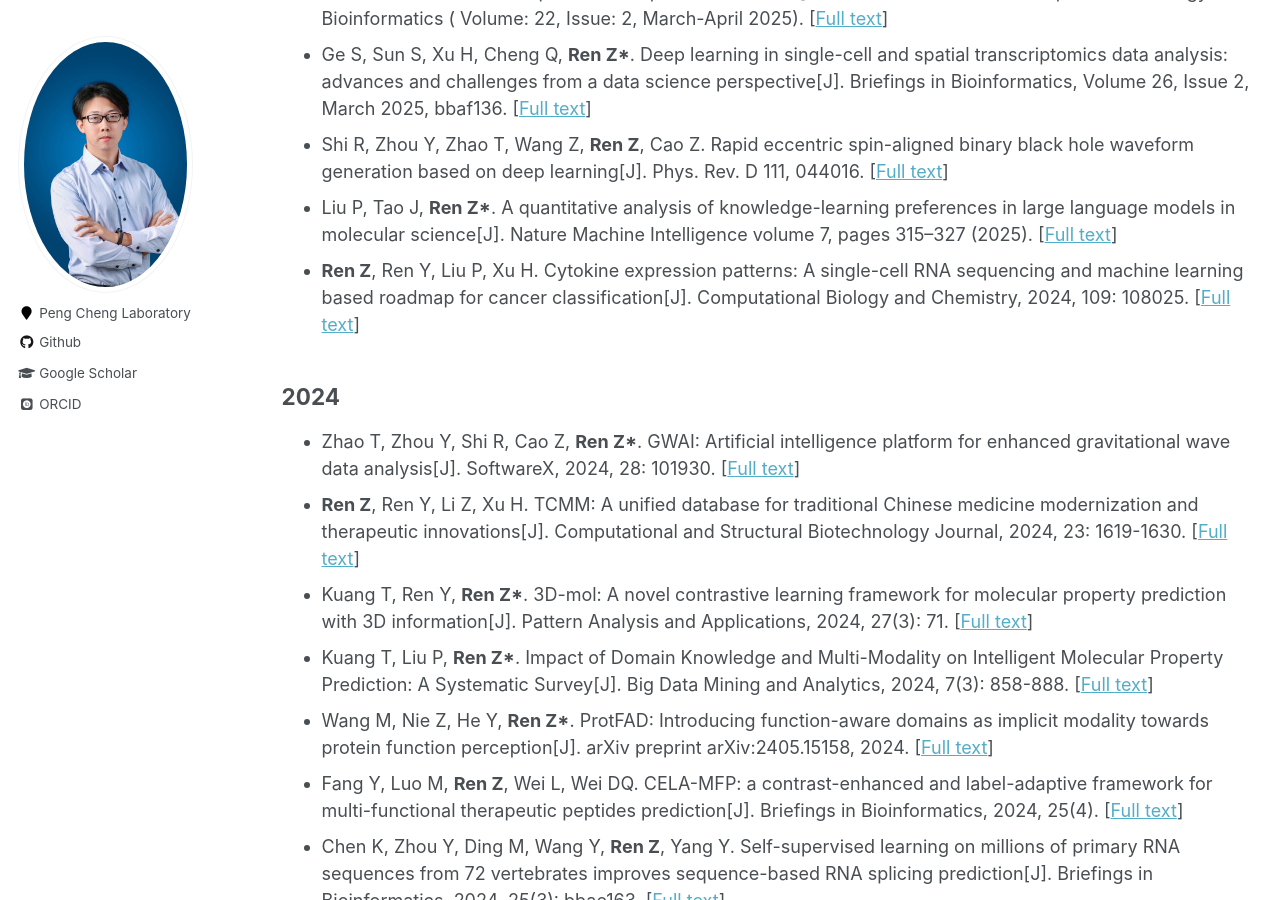
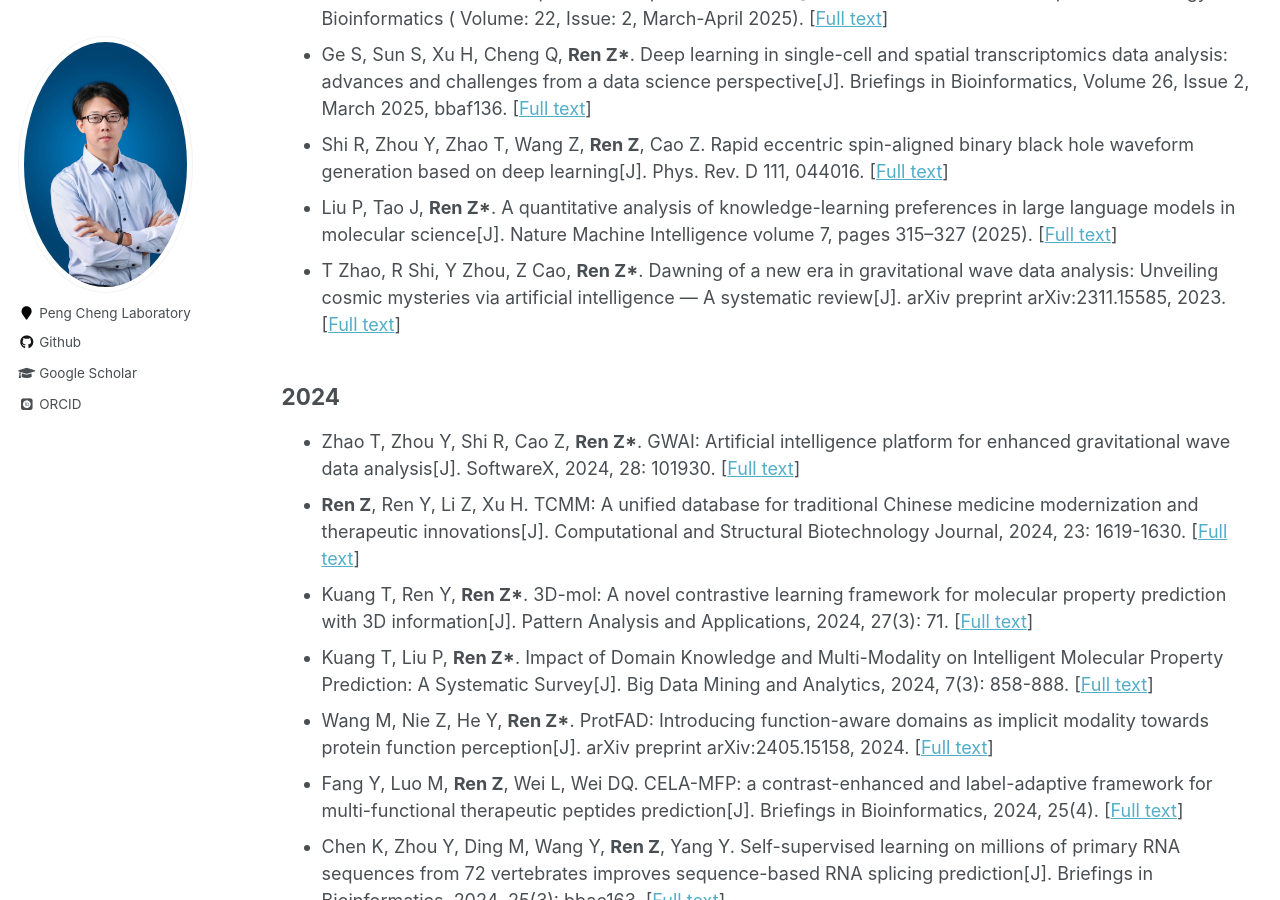
Before and after one commit to zhixiang-ren/zhixiang-ren.github.io, a Jekyll site: the page built from _pages/Publication.html, in a window 1280 px wide and 900 px high, scrolled down 764 px. Built offline with Jekyll 4.4.1, drawn with Linux system fonts in a browser that asks for light colours; some web fonts are replaced.

Commit message:
Update Publication.html

```diff
--- a/_pages/Publication.html
+++ b/_pages/Publication.html
@@ -20,7 +20,7 @@ author_profile: true
     <li>Ge S, Sun S, Xu H, Cheng Q, <strong>Ren Z*</strong>. Deep learning in single-cell and spatial transcriptomics data analysis: advances and challenges from a data science perspective[J]. Briefings in Bioinformatics, Volume 26, Issue 2, March 2025, bbaf136. [<a href="https://academic.oup.com/bib/article/26/2/bbaf136/8106554?login=false" target="_blank">Full text</a>]</li>
     <li>Shi R, Zhou Y, Zhao T, Wang Z, <strong>Ren Z</strong>, Cao Z. Rapid eccentric spin-aligned binary black hole waveform generation based on deep learning[J]. Phys. Rev. D 111, 044016. [<a href="https://journals.aps.org/prd/abstract/10.1103/PhysRevD.111.044016" target="_blank">Full text</a>]</li>
     <li>Liu P, Tao J, <strong>Ren Z*</strong>. A quantitative analysis of knowledge-learning preferences in large language models in molecular science[J]. Nature Machine Intelligence volume 7, pages 315–327 (2025). [<a href="https://www.nature.com/articles/s42256-024-00977-6" target="_blank">Full text</a>]</li>
-    <li><strong>Ren Z</strong>, Ren Y, Liu P, Xu H. Cytokine expression patterns: A single-cell RNA sequencing and machine learning based roadmap for cancer classification[J]. Computational Biology and Chemistry, 2024, 109: 108025. [<a href="https://www.sciencedirect.com/science/article/pii/S1476927124000136" target="_blank">Full text</a>]</li>
+    <li>T Zhao, R Shi, Y Zhou, Z Cao, <strong>Ren Z*</strong>. Dawning of a new era in gravitational wave data analysis: Unveiling cosmic mysteries via artificial intelligence — A systematic review[J]. arXiv preprint arXiv:2311.15585, 2023. [<a href="https://arxiv.org/abs/2311.15585" target="_blank">Full text</a>]</li>
 </ul>
 
 <!-- 2024 年的论文 -->
```
